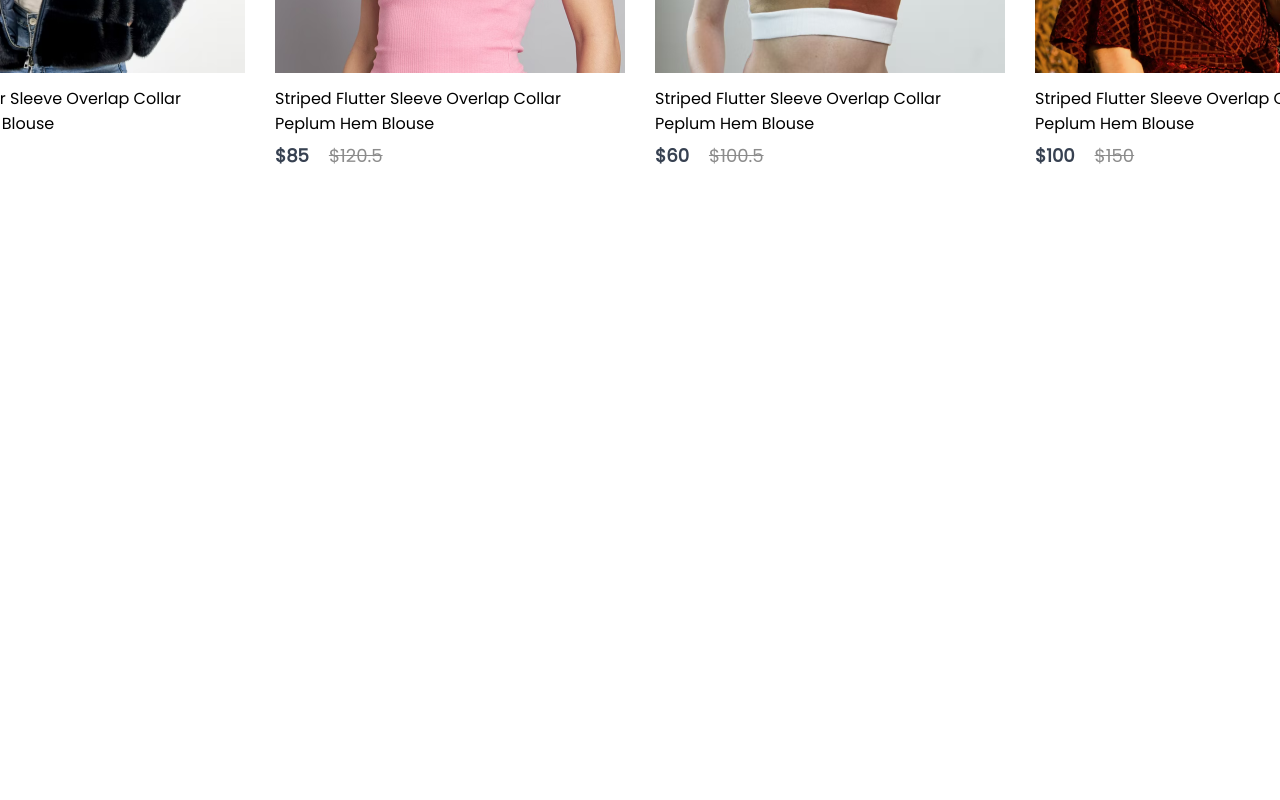
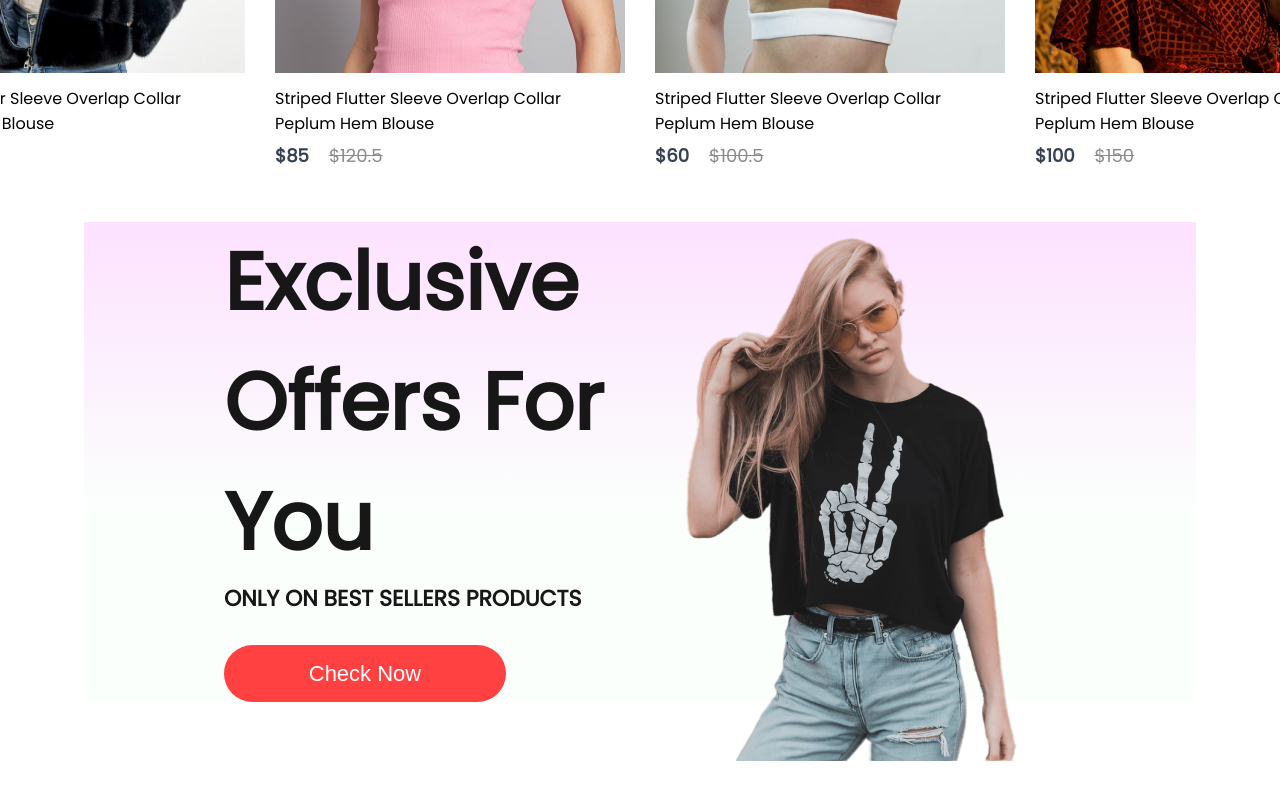
Before and after one commit to nguyentanphatt/E-Commerce-Website-with-MongoDB, a React (Create React App) app: page / in a window 1280 px wide. Shown: the part 1395-2195 px from the top of the page. Before the commit the page ends 1617 px from the top, so only its background shows below. Built offline with nearby package versions, Linux system fonts and the light colour scheme.

Commit message:
add offers banner

```diff
--- /dev/null
+++ b/src/Components/Offers/Offers.css
@@ -0,0 +1,50 @@
+.offers{
+    width: 65%;
+    height: 60vh;
+    margin: auto;
+    display: flex;
+    padding: 0px 140px;
+    margin-bottom: 150px;
+    background: linear-gradient(180deg, #fde1ff 0%, #e1ffea22 60%);
+}
+
+.offers-left{
+    flex: 1;
+    display: flex;
+    flex-direction: column;
+    justify-content: center;
+}
+
+.offers-left h1{
+    color: #171717;
+    font-size: 80px;
+    font-weight: 600;
+}
+
+.offers-left p{
+    color: #171717;
+    font-size: 22px;
+    font-weight: 600;
+}
+
+.offers-left button{
+    width: 282px;
+    height: 70px;
+    border-radius: 35px;
+    background: #ff4141;
+    border: none;
+    color: white;
+    font-size: 22px;
+    font-weight: 500;
+    margin-top: 30px;
+    cursor: pointer;
+}
+
+.offers-right{
+    flex: 1;
+    display: flex;
+    align-items: center;
+    justify-content: flex-end;
+    padding-top: 50px;
+
+}
--- /dev/null
+++ b/src/Components/Offers/Offers.jsx
@@ -0,0 +1,20 @@
+import React from 'react'
+import './Offers.css'
+import exclusive_img from '../Assets/Frontend_Assets/exclusive_image.png'
+const Offers = () => {
+  return (
+    <div className="offers">
+        <div className="offers-left">
+            <h1>Exclusive</h1>
+            <h1>Offers For You</h1>
+            <p>ONLY ON BEST SELLERS PRODUCTS</p>
+            <button>Check Now</button>
+        </div>
+        <div className="offers-right">
+            <img src={exclusive_img} alt="" />
+        </div>
+    </div>
+  )
+}
+
+export default Offers
--- a/src/Pages/Shop.jsx
+++ b/src/Pages/Shop.jsx
@@ -1,12 +1,14 @@
 import React from 'react'
 import Hero from '../Components/Hero/Hero'
 import Popular from '../Components/Popular/Popular'
+import Offers from '../Components/Offers/Offers'
 
 const Shop = () => {
   return (
     <div>
       <Hero/>
       <Popular/>
+      <Offers/>
     </div>
   )
 }
```
